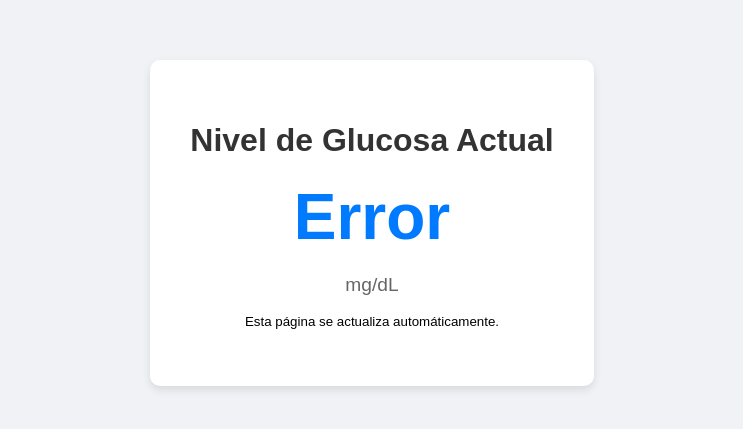
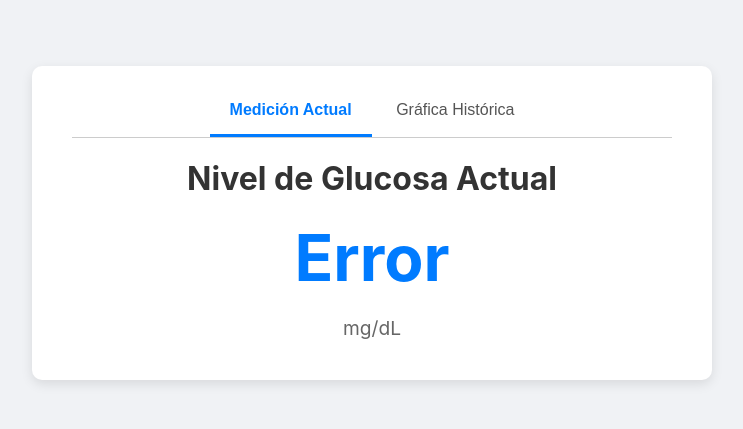
Before and after one commit to NTorresX/monitor-glucosa-vercel, a website: page index.html in a window 1280 px wide. Shown: the part 177-606 px from the top of the page, without its empty margins (268-1011 px from the left). Drawn offline with nearby package versions, Linux system fonts and the light colour scheme; no server answers.

Commit message:
Update index.html

```diff
--- a/index.html
+++ b/index.html
@@ -1,67 +1,123 @@
 <!DOCTYPE html>
 <html lang="es">
 <head>
-    <meta charset="UTF-8" />
-    <meta name="viewport" content="width=device-width, initial-scale=1.0" />
+    <meta charset="UTF-8">
+    <meta name="viewport" content="width=device-width, initial-scale=1.0">
     <title>Monitor de Glucosa</title>
+    <script src="https://cdn.jsdelivr.net/npm/chart.js"></script>
     <style>
-      body {
-        font-family: Arial, sans-serif;
-        display: flex;
-        justify-content: center;
-        align-items: center;
-        height: 100vh;
-        background-color: #f0f2f5;
-        margin: 0;
-      }
-      .container {
-        text-align: center;
-        padding: 40px;
-        background-color: white;
-        border-radius: 10px;
-        box-shadow: 0 4px 8px rgba(0, 0, 0, 0.1);
-      }
-      h1 {
-        color: #333;
-      }
-      .data {
-        font-size: 4em;
-        font-weight: bold;
-        color: #007bff;
-        margin: 20px 0;
-      }
-      .label {
-        font-size: 1.2em;
-        color: #666;
-      }
+        body { font-family: -apple-system, BlinkMacSystemFont, "Segoe UI", Roboto, Helvetica, Arial, sans-serif; display: flex; justify-content: center; align-items: center; height: 100vh; background-color: #f0f2f5; margin: 0; }
+        .container { text-align: center; padding: 20px 40px 40px 40px; background-color: white; border-radius: 10px; box-shadow: 0 4px 12px rgba(0,0,0,0.1); width: 90%; max-width: 600px; }
+
+        /* Estilos para las pestañas */
+        .tab-nav { border-bottom: 1px solid #ccc; margin-bottom: 20px; }
+        .tab-button { background: none; border: none; padding: 15px 20px; cursor: pointer; font-size: 16px; color: #555; }
+        .tab-button.active { border-bottom: 3px solid #007bff; color: #007bff; font-weight: bold; }
+
+        .tab-content { display: none; }
+        .tab-content.active { display: block; }
+
+        h1 { color: #333; }
+        .data { font-size: 4em; font-weight: bold; color: #007bff; margin: 20px 0; }
+        .label { font-size: 1.2em; color: #666; }
     </style>
 </head>
 <body>
     <div class="container">
+        <div class="tab-nav">
+            <button class="tab-button active" onclick="openTab(event, 'ahorita')">Medición Actual</button>
+            <button class="tab-button" onclick="openTab(event, 'grafica')">Gráfica Histórica</button>
+        </div>
+
+        <div id="ahorita" class="tab-content active">
             <h1>Nivel de Glucosa Actual</h1>
             <div id="glucosa-valor" class="data">Cargando...</div>
             <div class="label">mg/dL</div>
-      <p><small>Esta página se actualiza automáticamente.</small></p>
+        </div>
+
+        <div id="grafica" class="tab-content">
+             <h1>Historial de Mediciones</h1>
+             <canvas id="myChart"></canvas>
+        </div>
     </div>
 
     <script>
-      // Función para obtener y mostrar el dato
-      async function obtenerDato() {
-        try {
-          const response = await fetch("/api/obtener_dato");
-          const data = await response.json();
-          document.getElementById("glucosa-valor").textContent = data.glucosa;
-        } catch (error) {
-          console.error("Error al obtener el dato:", error);
-          document.getElementById("glucosa-valor").textContent = "Error";
+        let myChartInstance = null;
+
+        // Función para cambiar de pestaña
+        function openTab(evt, tabName) {
+            let i, tabcontent, tablinks;
+            tabcontent = document.getElementsByClassName("tab-content");
+            for (i = 0; i < tabcontent.length; i++) {
+                tabcontent[i].style.display = "none";
+            }
+            tablinks = document.getElementsByClassName("tab-button");
+            for (i = 0; i < tablinks.length; i++) {
+                tablinks[i].className = tablinks[i].className.replace(" active", "");
+            }
+            document.getElementById(tabName).style.display = "block";
+            evt.currentTarget.className += " active";
+
+            // Si abrimos la pestaña de la gráfica, la dibujamos
+            if (tabName === 'grafica') {
+                obtenerYDibujarGrafica();
             }
         }
 
-      // Llama a la función al cargar la página
-      obtenerDato();
+        // Función para obtener el dato actual (para la primera pestaña)
+        async function obtenerDatoActual() {
+            try {
+                const response = await fetch('/api/obtener_dato');
+                const data = await response.json();
+                document.getElementById('glucosa-valor').textContent = data.glucosa;
+            } catch (error) {
+                console.error('Error al obtener el dato actual:', error);
+                document.getElementById('glucosa-valor').textContent = 'Error';
+            }
+        }
 
-      // Actualiza el dato cada 15 segundos
-      setInterval(obtenerDato, 1000);
+        // Función para obtener el historial y dibujar la gráfica
+        async function obtenerYDibujarGrafica() {
+            try {
+                const response = await fetch('/api/obtener_historial');
+                const data = await response.json();
+                const historial = data.historial.reverse(); // Revertimos para que el más antiguo salga primero
+
+                const ctx = document.getElementById('myChart').getContext('2d');
+
+                // Si ya existe una gráfica, la destruimos antes de crear una nueva
+                if(myChartInstance){
+                    myChartInstance.destroy();
+                }
+
+                myChartInstance = new Chart(ctx, {
+                    type: 'line', // Tipo de gráfica
+                    data: {
+                        labels: historial.map((_, index) => `Medición ${index + 1}`), // Etiquetas para el eje X
+                        datasets: [{
+                            label: 'Nivel de Glucosa (mg/dL)',
+                            data: historial, // Los datos del historial
+                            borderColor: 'rgb(0, 123, 255)',
+                            tension: 0.1
+                        }]
+                    },
+                    options: {
+                       responsive: true,
+                       maintainAspectRatio: true
+                    }
+                });
+
+            } catch (error) {
+                console.error('Error al obtener el historial:', error);
+            }
+        }
+
+        // Al cargar la página, obtenemos el dato actual
+        document.addEventListener('DOMContentLoaded', () => {
+            obtenerDatoActual();
+            // Y lo actualizamos cada 20 segundos
+            setInterval(obtenerDatoActual, 20000);
+        });
     </script>
 </body>
 </html>
```
Lines whose indentation alone changed are shown as unchanged.
